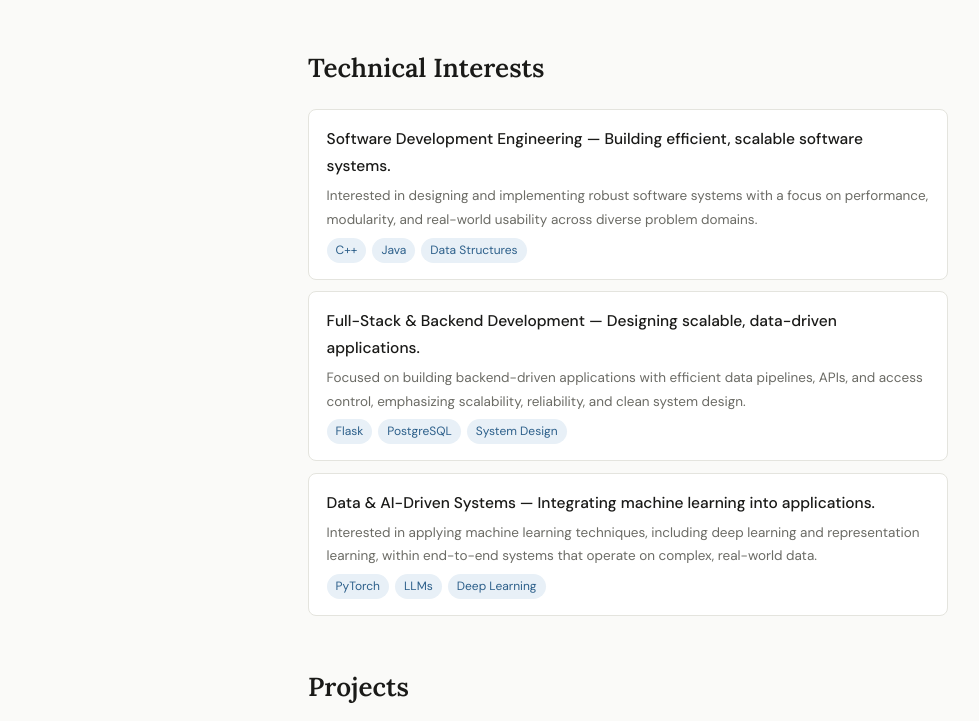
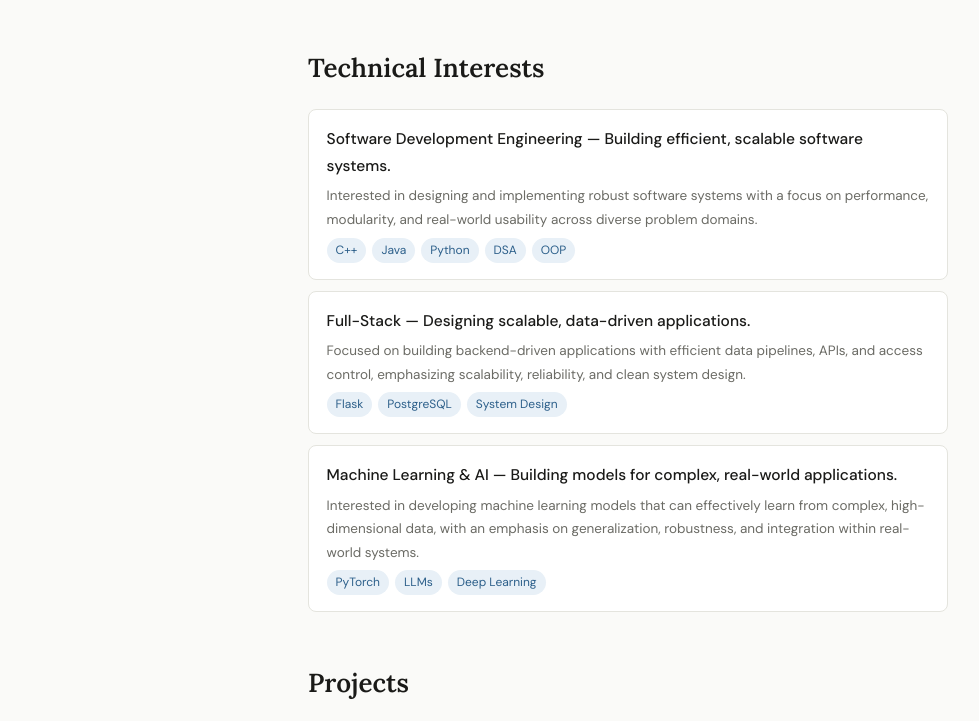
Before and after one commit to AaryaDandagaval2511/AaryaDandagaval2511.github.io, a plain HTML site: page index.html in a window 1280 px wide. Shown: the part 472-1193 px from the top of the page, without its empty margins (150-1129 px from the left). Drawn offline with Linux system fonts and the light colour scheme.

Commit message:
Revise tags and descriptions in index.html
Updated tags and descriptions for various development areas.

```diff
--- a/index.html
+++ b/index.html
@@ -369,12 +369,14 @@
                                 <div class="tags">
                                     <span class="tag">C++</span>
                                     <span class="tag">Java</span>
-                                    <span class="tag">Data Structures</span>
+                                    <span class="tag">Python</span>
+                                    <span class="tag">DSA</span>
+                                    <span class="tag">OOP</span>
                                 </div>
                             </li>
 
                             <li>
-                                <strong>Full-Stack &amp; Backend Development — Designing scalable, data-driven
+                                <strong>Full-Stack — Designing scalable, data-driven
                                     applications.</strong>
                                 <p style="font-size:13.5px; color:var(--muted); margin-top:4px; margin-bottom:6px;">
                                     Focused on building backend-driven applications with efficient data pipelines, APIs,
@@ -388,12 +390,10 @@
                             </li>
 
                             <li>
-                                <strong>Data &amp; AI-Driven Systems — Integrating machine learning into
+                                <strong>Machine Learning &amp; AI — Building models for complex, real-world
                                     applications.</strong>
                                 <p style="font-size:13.5px; color:var(--muted); margin-top:4px; margin-bottom:6px;">
-                                    Interested in applying machine learning techniques, including deep learning and
-                                    representation learning, within end-to-end systems that operate on complex,
-                                    real-world data.
+                                    Interested in developing machine learning models that can effectively learn from complex, high-dimensional data, with an emphasis on generalization, robustness, and integration within real-world systems.
                                 </p>
                                 <div class="tags">
                                     <span class="tag">PyTorch</span>
```
